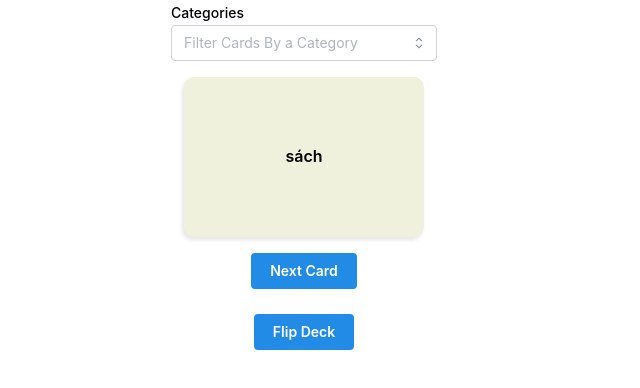
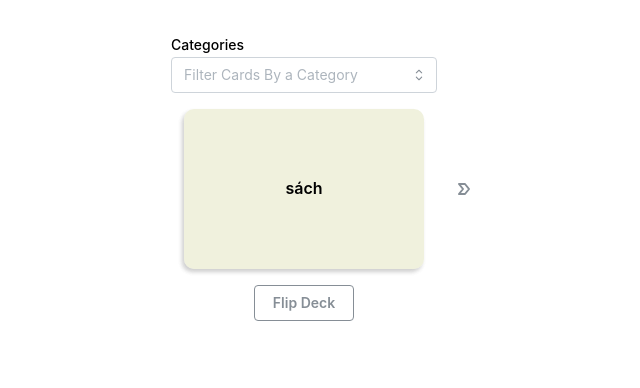
Before and after one commit to mnguyen26/flashcards, a React (Create React App) app: page / in a window 1280 px wide. Shown: the top 388 px of the page, without its empty margins (336-976 px from the left). Built offline with nearby package versions, Linux system fonts and the light colour scheme.

Commit message:
styling and flip animation

```diff
--- a/package.json
+++ b/package.json
@@ -5,6 +5,7 @@
   "dependencies": {
     "@mantine/core": "^7.13.5",
     "@mantine/hooks": "^7.13.5",
+    "@tabler/icons-react": "^3.21.0",
     "@testing-library/jest-dom": "^5.17.0",
     "@testing-library/react": "^13.4.0",
     "@testing-library/user-event": "^13.5.0",
@@ -14,7 +15,7 @@
     "@types/react-dom": "^18.3.1",
     "react": "^18.3.1",
     "react-dom": "^18.3.1",
-    "react-scripts": "5.0.1",
+    "react-scripts": "^5.0.1",
     "typescript": "^4.9.5",
     "web-vitals": "^2.1.4"
   },
--- a/src/App.css
+++ b/src/App.css
@@ -1,23 +1,64 @@
 .cards-wrapper {
+  margin: 2em 0 0 0;
   display: flex;
   flex-direction: column;
   align-items: center;
 }
 
-.card-container {
+.card-hor-container {
+  display: flex;
+  justify-content: center;
+  align-items: center;
+  width: 100%;
+}
+
+.button-container {
+  width: 5em;
+  display: flex;
+  justify-content: center;
+  align-items: center;
+}
+
+.card-vert-container {
   width: 15em;
   height: 10em;
+  margin: 1em 0 1em 0;
+  display: flex;
+  align-items: center;
+  justify-content: center;
+  font-weight: 600;
+  perspective: 1000px;
+}
+
+.card {
+  height: 100%;
+  width: 100%;
   border-radius: 10px;
-  margin: 1em 0 1em 0;
-  background-color: rgb(240, 241, 221);
   box-shadow: -2px 3px 4px 0px rgba(0, 0, 0, 0.1);
   display: flex;
   align-items: center;
   justify-content: center;
-  font-weight: 600;
+  position: relative;
+  transition: transform 0.2s;
+  transform-style: preserve-3d;
 }
 
-.card-text {
-  text-align: center;
-  vertical-align: text-bottom;
+.card.flipped {
+  transform: rotateY(180deg);
 }
+
+.card-front, .card-back {
+  position: absolute;
+  width: 100%;
+  height: 100%;
+  backface-visibility: hidden;
+}
+
+.card-front {
+  background-color: rgb(240, 241, 221);
+}
+
+.card-back {
+  transform: rotateY(180deg);
+  background-color: rgb(221, 221, 216);
+}
--- a/src/App.tsx
+++ b/src/App.tsx
@@ -1,11 +1,13 @@
-import React, { useState } from 'react';
+import { useState } from 'react';
 
 import {MantineProvider, Button, MultiSelect} from '@mantine/core';
 import '@mantine/core/styles.css';
 
-import './App.css';
+import { IconArrowBadgeRight } from '@tabler/icons-react';
 
 import vietVoc from './cards.json'
+
+import './App.css';
 
 interface Card {
   Aside: string;
@@ -54,30 +56,27 @@ const CategoriesDropdown = (props: CategoriesDropdown) => {
 
 const FlashCards = (props: FlashCardsProps) => {
   const [currentCard, setCurrentCard] = useState<Card>(getRandomCard(props.cards))
-  const [ShowFront, setShowFront] = useState<boolean>(true);
-  const [FrontIsA, setFrontIsA] = useState<boolean>(true);
+  const [showFront, setShowFront] = useState<boolean>(true);
+  const [frontIsA, setFrontIsA] = useState<boolean>(true);
   const [selectedCategories, setSelectedCategories] = useState<string[]>([]);
 
   const handleNextCard = () => {
-    setShowFront(true);
-    console.log(props.cards.length);
     const filteredCards = selectedCategories.length === 0
     ? props.cards
     : props.cards.filter(card =>
       card.categories.some(category => selectedCategories.includes(category))
     );
 
-    console.log(filteredCards.length);
-
+    setShowFront(true);
     setCurrentCard(getRandomCard(filteredCards));
   }
 
   const handleFlipDeck = () => {
-    setFrontIsA(!FrontIsA);
+    setFrontIsA(!frontIsA);
   }
 
   const handleFlipCard = () => {
-    setShowFront(!ShowFront);
+    setShowFront(!showFront);
   }
 
   const handleSelectCategories = (categories: string[]) => {
@@ -91,19 +90,39 @@ const FlashCards = (props: FlashCardsProps) => {
           cards={props.cards}
           handleSelectedCategories={handleSelectCategories}
         />
-        <div className="card-container"
+
+        <div className="card-hor-container">
+          <div className="button-container" />
+          <div className="card-vert-container" key={currentCard.Aside}>
+            <div className={`card ${!showFront ? 'flipped' : ''}`}
               onClick={handleFlipCard}
               >
-          {((FrontIsA && ShowFront) || (!FrontIsA && !ShowFront)) &&(
-            currentCard.Aside
-          )}
-          {((FrontIsA && !ShowFront) || (!FrontIsA && ShowFront)) &&(
-            currentCard.Bside
-          )}
+              <div className="card card-front">
+                {frontIsA && (currentCard.Aside)}
+                {!frontIsA && (currentCard.Bside)}
               </div>
-        <Button onClick={handleNextCard}>Next Card</Button>
-        <br/>
-        <Button onClick={handleFlipDeck}>Flip Deck</Button>
+              <div className="card card-back">
+                {frontIsA && (currentCard.Bside)}
+                {!frontIsA && (currentCard.Aside)}
+              </div>
+            </div>
+          </div>
+          <div className="button-container">
+            <Button
+              onClick={handleNextCard}
+              variant="transparent"
+              color="gray">
+              <IconArrowBadgeRight />
+            </Button>
+          </div>
+        </div>
+        <Button
+          onClick={handleFlipDeck}
+          variant="outline"
+          color="gray"
+        >
+            Flip Deck
+          </Button>
       </div>
       </>
   )
--- a/src/cards.json
+++ b/src/cards.json
@@ -121,7 +121,6 @@
     { "Aside": "á", "Bside": "Asian", "categories": ["geography"] },
     { "Aside": "đại dương", "Bside": "ocean", "categories": ["geography"] },
     { "Aside": "nam cực", "Bside": "antarctic", "categories": ["geography"] },
-    { "Aside": "phi", "Bside": "Phi (proper name)", "categories": ["geography"] },
     { "Aside": "âu", "Bside": "Europe", "categories": ["geography"] },
     { "Aside": "phía trước", "Bside": "in front of, up ahead", "categories": ["geography"] },
     { "Aside": "trước khi", "Bside": "before", "categories": ["time"] },
@@ -276,7 +275,7 @@
     { "Aside": "chậm", "Bside": "slow, slowly (when placed after verb), late", "categories": ["adjective"] },
     { "Aside": "hạnh phúc", "Bside": "happiness, happy", "categories": ["adjective"] },
     { "Aside": "đơn giản", "Bside": "simple", "categories": ["adjective"] },
-    { "Aside": "nhanh", "Bside": "fast, (can be adjective or adverb)", "categories": ["adjective"] },
+    { "Aside": "nhanh", "Bside": "fast", "categories": ["adjective"] },
     { "Aside": "phức tạp", "Bside": "complicated", "categories": ["adjective"] },
     { "Aside": "nhỏ", "Bside": "small, little", "categories": ["adjective"] },
     { "Aside": "lớn", "Bside": "large, big, great", "categories": ["adjective"] },
@@ -476,7 +475,6 @@
     { "Aside": "găng tay", "Bside": "glove", "categories": ["clothing"] },
     { "Aside": "dơ", "Bside": "dirty", "categories": ["adjective"] },
     { "Aside": "dơi", "Bside": "bat", "categories": ["animal"] },
-    { "Aside": "an", "Bside": "An (proper name)", "categories": ["name"] },
     { "Aside": "cắn", "Bside": "bite", "categories": ["verb"] },
     { "Aside": "gà", "Bside": "chicken", "categories": ["animal"] },
     { "Aside": "ong", "Bside": "bee", "categories": ["animal"] },
```
Also changed, not shown: src/Flashcards.tsx (deleted, +0 -23 lines), 1 other file (tests, documents, lock files or other folders). Lines whose indentation alone changed are shown as unchanged.
